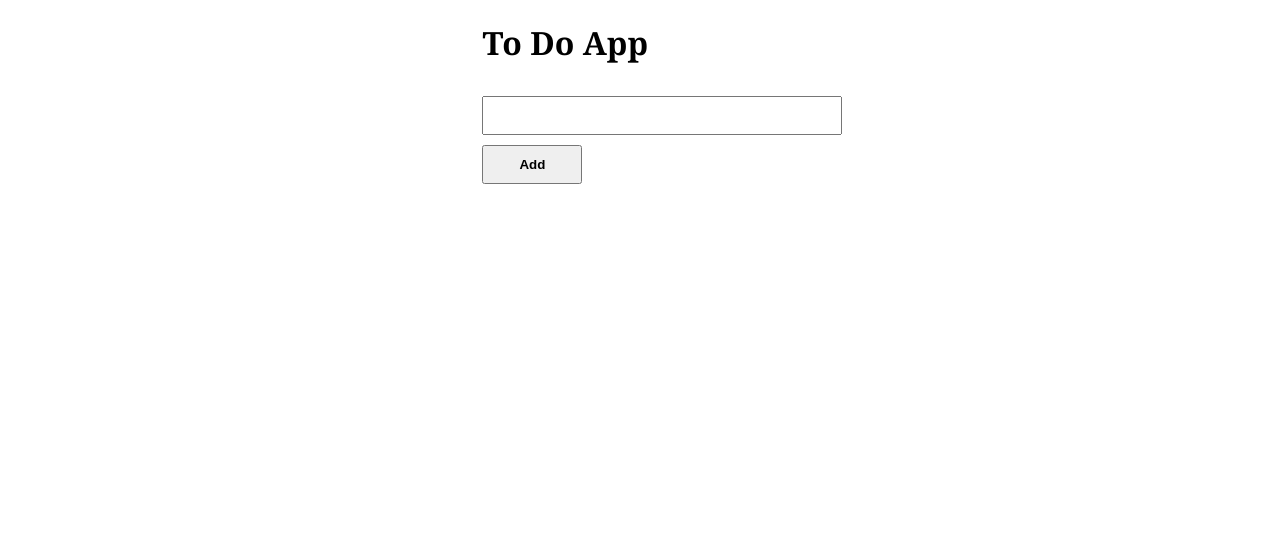
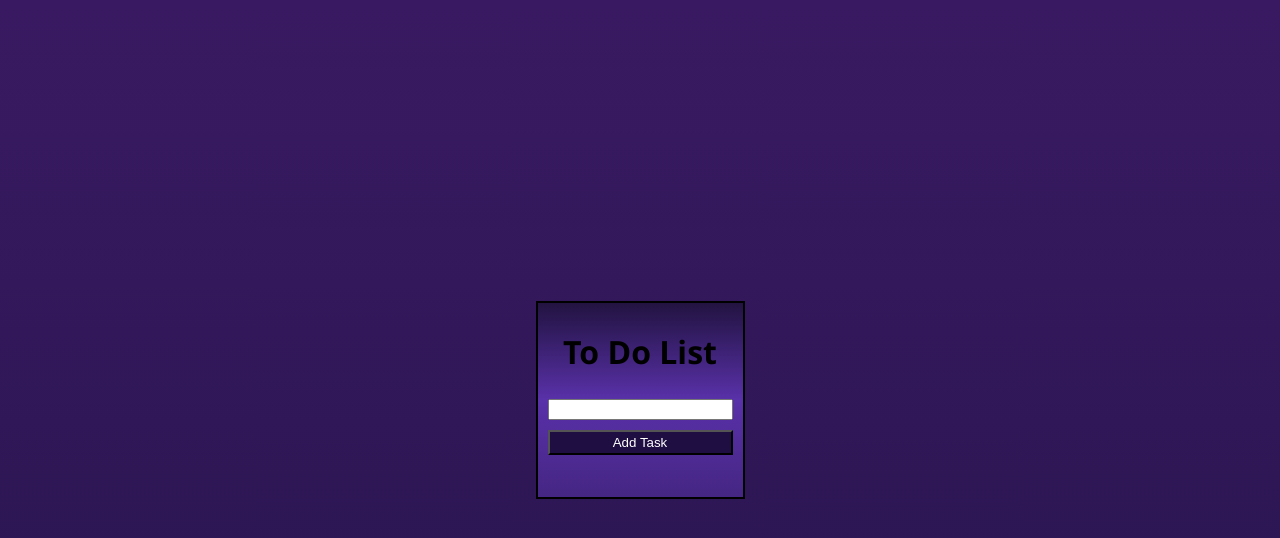
Before and after one commit to Rishab1023/To-Do-list, a plain HTML site: page index.html in a window 1280 px wide. Drawn offline with Linux system fonts and the light colour scheme.

Commit message:
Created html structure and added the style to the page using css and created some consts in js file

```diff
--- a/index.html
+++ b/index.html
@@ -3,15 +3,20 @@
 <head>
   <meta charset="UTF-8">
   <meta name="viewport" content="width=device-width, initial-scale=1.0">
-  <title>To-Do-App</title>
+  <title>Project - 2</title>
   <link rel="stylesheet" href="style.css">
 </head>
 <body>
-  <div id="main">
-    <h1 id="title">To Do App</h1>
-    <input id="input-field" type="text">
-    <button id="Add-btn">Add</button>
-    <ul></ul>
+  <!-- wrapper for the app -->
+  <div class="main">
+    <h1>To Do List</h1>
+    <div class="input-area">
+      <input type="text" id="TaskInput">
+      <button id="addTaskBtn">Add Task</button>
+      <ol id="Tasklist">
+
+      </ol>
+    </div>
   </div>
 </body>
 </html>
--- a/index.js
+++ b/index.js
@@ -0,0 +1,3 @@
+const inputEl = document.querySelector("#TaskInput")
+const inputBtnEl = document.querySelector("#addTaskBtn")
+const tasklistEl = document.querySelector("#Tasklist")
--- a/style.css
+++ b/style.css
@@ -1,24 +1,46 @@
 body{
+  margin: 0;
+  padding: 0;
+  font-family:'Segoe UI', Tahoma, Geneva, Verdana, sans-serif;
+  height: 100%;
   display: flex;
+  min-height: 100vh;
   justify-content: center;
   align-items: center;
-  padding: 0;
-  margin: 0;
-  font-family: Cambria, Cochin, Georgia, Times, 'Times New Roman', serif;
-  font-weight: bolder;
+  background-image: linear-gradient(rgb(57, 26, 98),rgb(40, 21, 78));
 }
-#title{
-  margin-left: 10px;
+
+.main{
+  border: 2px solid black;
+  display: flex;
+  align-items: center;
+  justify-content: center;
+  flex-direction: column;
+  margin: 10px;
+  padding: 5px;
+  background-image: linear-gradient(rgb(34, 19, 65),rgb(89, 49, 169),rgb(69, 38, 131));
 }
-#input-field{
-  width: 100%;
-  margin: 10px;
-  margin-left: 10px;
-  padding: 10px;
+.input-area{
+  display: flex;
+  flex-direction: column;
 }
-#Add-btn{
-  width: 100px;
-  padding: 10px;
-  margin-left: 10px;
-  font-weight: 900;
+#TaskInput{
+  margin: 5px;
 }
+#addTaskBtn{
+  margin: 5px;
+  background-color: rgb(31, 14, 65);
+  padding: 3px;
+  display: flex;
+  min-height: 20px;
+  align-items: center;
+  justify-content: center;
+  color: white;
+
+}
+li{
+  background-color: aliceblue;
+}
+li:hover{
+  background-color: gray;
+}
```
